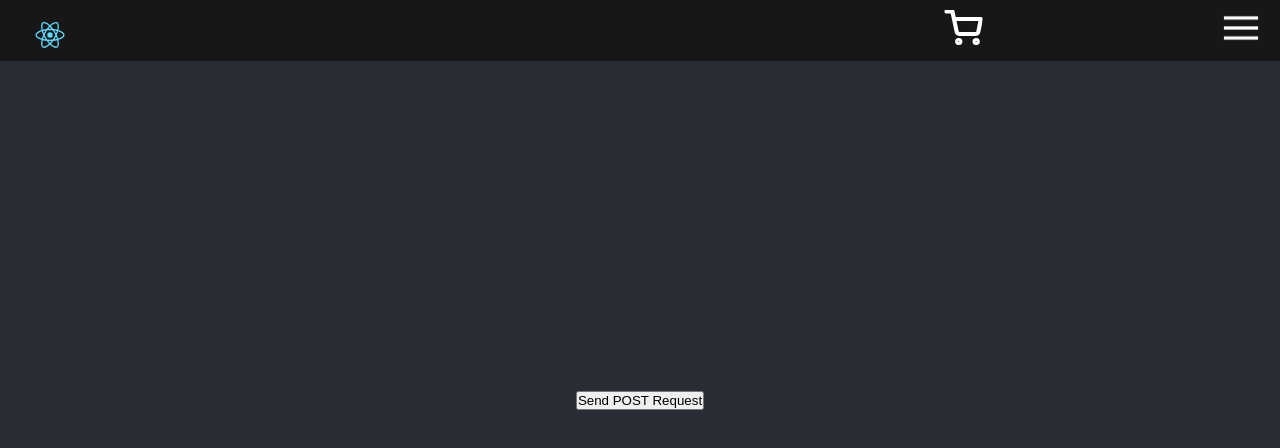
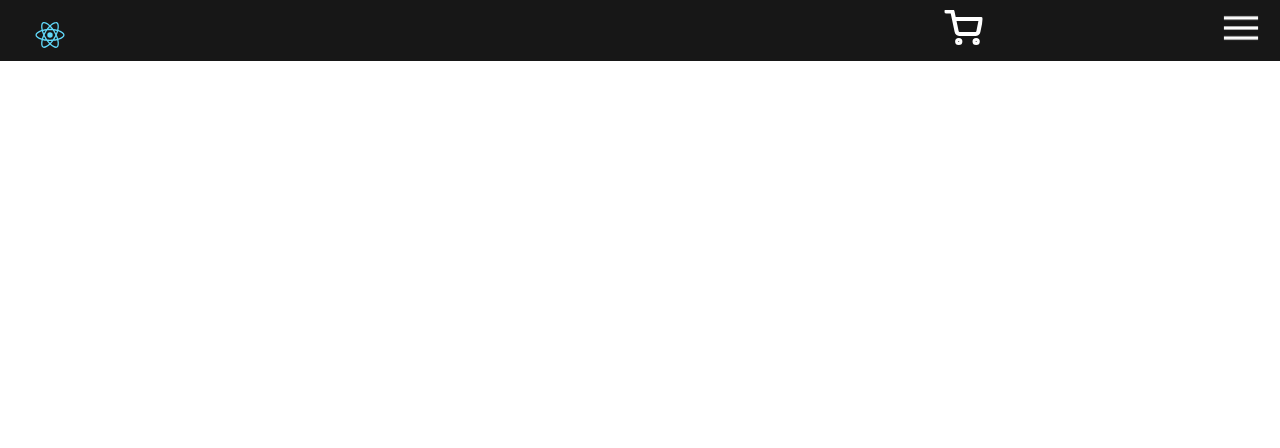
Before and after one commit to draginojd/MY-PORTFOLIO-STORE, a React (Create React App) app in the folder portfolio-store/: page / in a window 1280 px wide. Shown: the top 448 px of the page. Built offline with nearby package versions, Linux system fonts and the light colour scheme.

Commit message:
Fixed back /portfolio deleted files

```diff
--- a/portfolio-store/src/App.jsx
+++ b/portfolio-store/src/App.jsx
@@ -1,28 +1,23 @@
-
+import React from 'react'; // Add necessary imports
 import './App.css';
-import React, { useEffect, useState } from "react";
-import axios from "axios";
-import Navbar from "./Navbar"
+// import { useEffect, useState } from 'react'; // Comment out if not used
+import axios from 'axios';
+import Navbar from './Navbar';
 
 function App() {
   const sendPostRequest = async () => {
     try {
-      const response = await axios.post("http://localhost:4000");
+      const response = await axios.post(`${process.env.REACT_APP_API_URL}/`);
       console.log(response.data);
     } catch (error) {
-      console.error("There was and ERROR!" , error);
+      console.error('There was an ERROR!', error);
     }
   };
 
   return (
     <div className="App">
       <Navbar />
-    <header className="App-header">
-
-
-    <button onClick={sendPostRequest}>Send POST Request</button>
-
-      </header>
+      <button onClick={sendPostRequest}>Send Post Request</button>
     </div>
   );
 }
```
